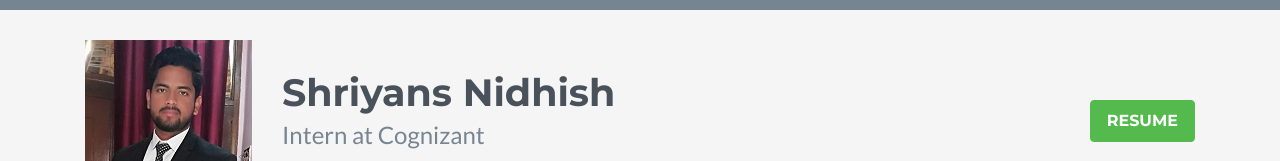
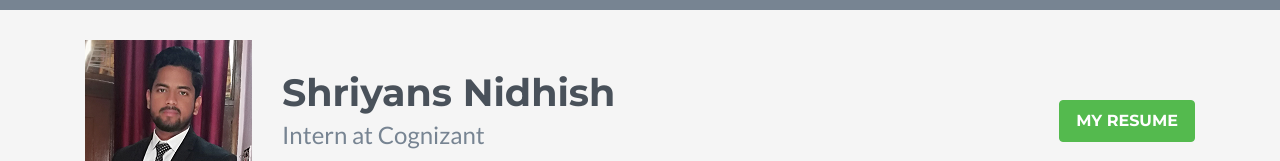
Before and after one commit to shriyansnidhish/shriyansnidhish.github.io, a plain HTML site: page index.html in a window 1280 px wide. Shown: the top 161 px of the page. Drawn offline with nearby package versions, Linux system fonts and the light colour scheme; no server answers; a script that the page names is missing; some icons are missing.

Commit message:
Update index.html

```diff
--- a/index.html
+++ b/index.html
@@ -45,7 +45,7 @@
 
                 </ul>
             </div><!--//profile-->
-            <a class="btn btn-cta-primary float-right" href="https://drive.google.com/open?id=1ducWyJSoTh66_tKMBZ_sHhGaE_x5xijL"></i> Resume</a>
+            <a class="btn btn-cta-primary float-right" href="https://drive.google.com/open?id=1ducWyJSoTh66_tKMBZ_sHhGaE_x5xijL"></i> My Resume</a>
         </div><!--//container-->
     </header><!--//header-->
 
```
